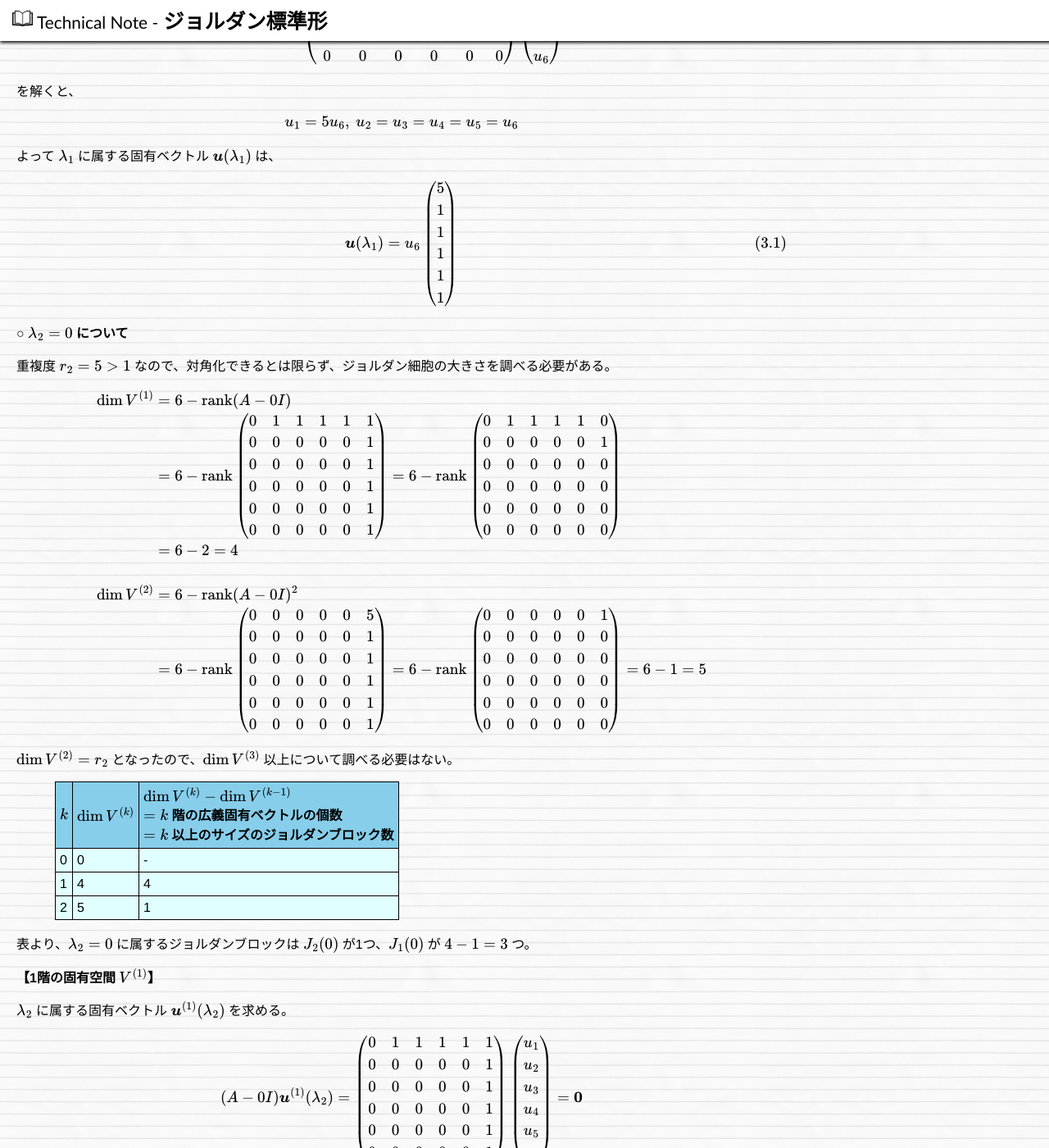
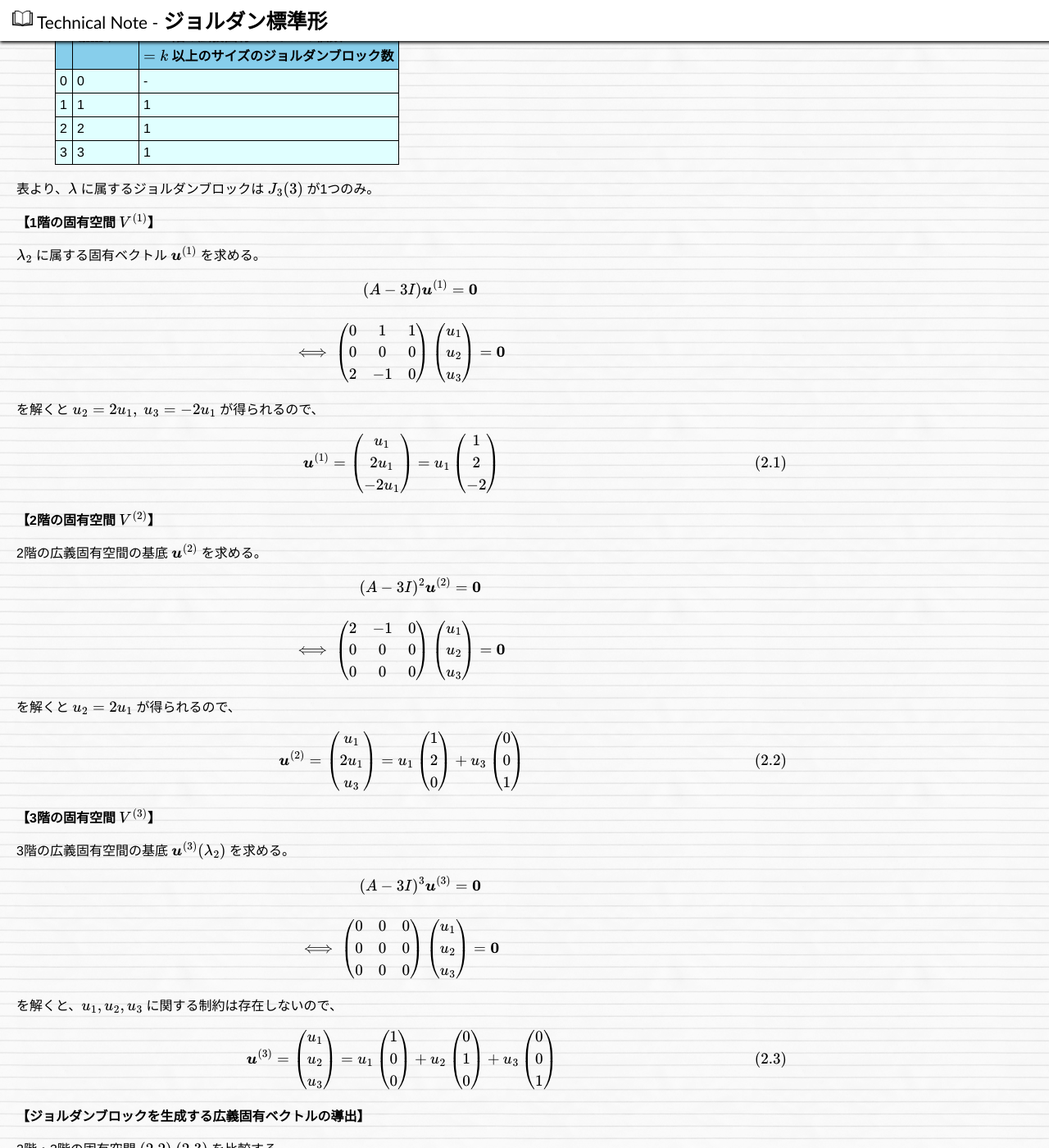
Before and after one commit to hkawabata/technical-note, a Jekyll site: the page built from docs/note/Math/matrix/jordan-normal-form.md, in a window 1280 px wide and 1400 px high, scrolled down 8820 px. Shown: the whole window at 82% size. Built offline with Jekyll 4.4.1, drawn with Linux system fonts in a browser that asks for light colours; nearby versions of some CDN libraries; our own code applies the rules of GitHub Pages for plain Markdown files; formulas are drawn with MathJax 3; some of the changed text lies outside the part shown.

Commit message:
2023/02/24 08:46 update

```diff
--- a/docs/note/Math/matrix/jordan-normal-form.md
+++ b/docs/note/Math/matrix/jordan-normal-form.md
@@ -142,22 +142,24 @@
 
 これらの定理を用いると、固有値に対応するジョルダンブロックの大きさと数を調べられる。
 
-例えば重複度 $r=14$ の固有値 $\lambda$ について、$(A-\lambda I),\ (A-\lambda I)^2,\ (A-\lambda I)^3, \cdots$ の rank から広義固有空間の次元を調べていった結果、以下の表が得られたとする。
+例えば20次正方行列 $A$ の重複度 $r=14$ の固有値 $\lambda$ について、$(A-\lambda I),\ (A-\lambda I)^2,\ (A-\lambda I)^3, \cdots$ の rank から広義固有空間の次元を調べていった結果、以下の表が得られたとする。
 
-| $k$ | $\dim V^{(k)}$ | $\dim V^{(k)}-\dim V^{(k-1)}$<br>$= k$ 階の広義固有ベクトルの個数<br>$=k$ 以上のサイズのジョルダンブロック数 |
-| :-- | :-- | :-- |
-| 0 | 0 | - |
-| 1 | 5 | 5 |
-| 2 | 9 | 4 |
-| 3 | 11 | 2 |
-| 4 | 13 | 2 |
-| 5 | 14 | 1 |
-| 6 | 14 | 0 |
-| 7 | 14 | 0 |
-| 8 | 14 | 0 |
-| $\vdots$ | $\vdots$ | $\vdots$ |
+| $k$ | $\mathrm{rank}(A-\lambda I)^k$ | $\dim V^{(k)}$ | $\dim V^{(k)}-\dim V^{(k-1)}$<br>$= k$ 階の広義固有ベクトルの個数<br>$=k$ 以上のサイズのジョルダンブロック数 |
+| :-- | :-- | :-- | :-- |
+| 0 | 20 | 0 | - |
+| 1 | 15 | 5 | 5 |
+| 2 | 11 | 9 | 4 |
+| 3 | 9 | 11 | 2 |
+| 4 | 7 | 13 | 2 |
+| 5 | 6 | 14 | 1 |
+| 6 | 6 | 14 | 0 |
+| 7 | 6 | 14 | 0 |
+| 8 | 6 | 14 | 0 |
+| $\vdots$ | $\vdots$ | $\vdots$ | $\vdots$ |
 
 （※ $k=5$ の時点で $\dim V^{(5)} = r$ となっているので、$k \ge 6$ は調べずとも明らか）
+
+固有値 $\lambda$ に対応するジョルダンブロックを求める流れは次の通り。
 
 1. サイズ5以上のブロックが1つで、サイズ6以上のブロックは存在しないから、ブロックの1つは $J_5(\lambda)$
 	1. → サイズ5以上のブロックは全て求まった
@@ -167,7 +169,7 @@
 4. サイズ2以上のブロックは4つで、そのうちサイズ3以上のものは1〜3より2つだけなので、残り2つは $J_2(\lambda),\ J_2(\lambda)$
 5. サイズ1以上のブロックは5つで、そのうちサイズ2以上のものは1〜4より4つだけなので、残り1つは $J_1(\lambda)$
 
-という流れで、固有値 $\lambda$ に対応するジョルダンブロックは $J_5(\lambda),\ J_4(\lambda),\ J_2(\lambda),\ J_2(\lambda),\ J_1(\lambda)$ だと分かる。
+以上により、求めるジョルダンブロックは $J_5(\lambda),\ J_4(\lambda),\ J_2(\lambda),\ J_2(\lambda),\ J_1(\lambda)$ だと分かる。
 これらを任意の順番で斜めに並べれば良い（他の固有値に対応するブロックと順番が入れ替わっても良い）。
 
 #### 生成行列の部分行列の求め方
@@ -238,11 +240,11 @@
 
 という流れで、固有値 $\lambda$ に対するジョルダン標準形生成行列 $P$ の部分行列
 
-- $\left(\boldsymbol{u}_1^{(1)}, \boldsymbol{u}_1^{(2)}, \boldsymbol{u}_1^{(3)}, \boldsymbol{u}_1^{(4)}, \boldsymbol{u}_1^{(5)}\right)$
-- $\left(\boldsymbol{u}_2^{(1)}, \boldsymbol{u}_2^{(2)}, \boldsymbol{u}_2^{(3)}, \boldsymbol{u}_2^{(4)}\right)$
-- $\left(\boldsymbol{u}_3^{(1)}, \boldsymbol{u}_3^{(2)}\right)$
-- $\left(\boldsymbol{u}_4^{(1)}, \boldsymbol{u}_4^{(2)}\right)$
-- $\boldsymbol{u}_5^{(1)}$
+- $P_1 = \left(\boldsymbol{u}_1^{(1)}, \boldsymbol{u}_1^{(2)}, \boldsymbol{u}_1^{(3)}, \boldsymbol{u}_1^{(4)}, \boldsymbol{u}_1^{(5)}\right)$
+- $P_2 = \left(\boldsymbol{u}_2^{(1)}, \boldsymbol{u}_2^{(2)}, \boldsymbol{u}_2^{(3)}, \boldsymbol{u}_2^{(4)}\right)$
+- $P_3 = \left(\boldsymbol{u}_3^{(1)}, \boldsymbol{u}_3^{(2)}\right)$
+- $P_4 = \left(\boldsymbol{u}_4^{(1)}, \boldsymbol{u}_4^{(2)}\right)$
+- $P_5 = \boldsymbol{u}_5^{(1)}$
 
 が求まる。
 
@@ -385,7 +387,267 @@
 \end{pmatrix}
 $$
 
-（ToDo）
+$A$ の固有多項式は
+
+$$
+\det (A-\lambda I) =
+\det
+\begin{pmatrix}
+	7-\lambda & -1 & 1 \\
+	8 & 1-\lambda & 2 \\
+	-6 & 1 & 1-\lambda
+\end{pmatrix}
+=
+-(\lambda-3)^3
+$$
+
+なので、
+- 固有値は $\lambda = 3$
+- 重複度は $r = 3$
+
+行基本変形を用いて、$\lambda_2=0$ に属する $k$ 階の広義固有空間 $V^{(k)}$ の次元を調べていく。
+
+$$
+\begin{eqnarray}
+\dim V^{(1)} &=& 3-\mathrm{rank}(A-3I)
+\\ &=&
+3-\mathrm{rank} \begin{pmatrix}
+	4 & -1 & 1 \\
+	8 & -2 & 2 \\
+	-6 & 1 & -2
+\end{pmatrix}
+=
+3-\mathrm{rank} \begin{pmatrix}
+	4 & -1 & 1 \\
+	0 & 0 & 0 \\
+	2 & -1 & 0
+\end{pmatrix}
+=
+3-\mathrm{rank} \begin{pmatrix}
+	0 & 1 & 1 \\
+	0 & 0 & 0 \\
+	2 & -1 & 0
+\end{pmatrix}
+\\ &=& 3-2 = 1
+\\
+\\
+\dim V^{(2)} &=& 3-\mathrm{rank}(A-3I)^2
+\\ &=&
+3-\mathrm{rank} \begin{pmatrix}
+	2 & -1 & 0 \\
+	4 & -2 & 0 \\
+	-4 & 2 & 0
+\end{pmatrix}
+=
+3-\mathrm{rank} \begin{pmatrix}
+	2 & -1 & 0 \\
+	0 & 0 & 0 \\
+	0 & 0 & 0
+\end{pmatrix}
+\\ &=& 3-1 = 2
+\\
+\\
+\dim V^{(3)} &=& 3-\mathrm{rank}(A-3I)^3
+\\ &=&
+3-\mathrm{rank} \begin{pmatrix}
+	0 & 0 & 0 \\
+	0 & 0 & 0 \\
+	0 & 0 & 0
+\end{pmatrix}
+\\ &=& 3-0 = 3
+\end{eqnarray}
+$$
+
+$\dim V^{(3)} = r$ となったので、$\dim V^{(4)}$ 以上について調べる必要はない。
+
+| $k$ | $\dim V^{(k)}$ | $\dim V^{(k)}-\dim V^{(k-1)}$<br>$= k$ 階の広義固有ベクトルの個数<br>$=k$ 以上のサイズのジョルダンブロック数 |
+| :-- | :-- | :-- |
+| 0 | 0 | - |
+| 1 | 1 | 1 |
+| 2 | 2 | 1 |
+| 3 | 3 | 1 |
+
+表より、$\lambda$ に属するジョルダンブロックは $J_3(3)$ が1つのみ。
+
+**【1階の固有空間 $V^{(1)}$】**
+
+$\lambda_2$ に属する固有ベクトル $\boldsymbol{u}^{(1)}$ を求める。
+
+$$
+\begin{eqnarray} &
+(A-3I) \boldsymbol{u}^{(1)} = \boldsymbol{0}
+\\ \\ \Longleftrightarrow \ &
+\begin{pmatrix}
+	0 & 1 & 1 \\
+	0 & 0 & 0 \\
+	2 & -1 & 0
+\end{pmatrix}
+\begin{pmatrix}u_1 \\ u_2 \\ u_3\end{pmatrix}
+= \boldsymbol{0}
+\end{eqnarray}
+$$
+
+を解くと $u_2 = 2u_1,\ u_3=-2u_1$ が得られるので、
+
+$$
+\boldsymbol{u}^{(1)}
+=
+\begin{pmatrix}u_1 \\ 2u_1 \\ -2u_1\end{pmatrix}
+=
+u_1 \begin{pmatrix} 1 \\ 2 \\ -2 \end{pmatrix}
+\tag{2.1}
+$$
+
+**【2階の固有空間 $V^{(2)}$】**
+
+2階の広義固有空間の基底 $\boldsymbol{u}^{(2)}$ を求める。
+
+$$
+\begin{eqnarray} &
+(A-3I)^2 \boldsymbol{u}^{(2)} = \boldsymbol{0}
+\\ \\ \Longleftrightarrow \ &
+\begin{pmatrix}
+	2 & -1 & 0 \\
+	0 & 0 & 0 \\
+	0 & 0 & 0
+\end{pmatrix}
+\begin{pmatrix}u_1 \\ u_2 \\ u_3\end{pmatrix}
+= \boldsymbol{0}
+\end{eqnarray}
+$$
+
+を解くと $u_2=2u_1$ が得られるので、
+
+$$
+\boldsymbol{u}^{(2)}
+=
+\begin{pmatrix}u_1 \\ 2u_1 \\ u_3\end{pmatrix}
+=
+u_1 \begin{pmatrix} 1 \\ 2 \\ 0 \end{pmatrix} +
+u_3 \begin{pmatrix} 0 \\ 0 \\ 1\end{pmatrix}
+\tag{2.2}
+$$
+
+
+**【3階の固有空間 $V^{(3)}$】**
+
+3階の広義固有空間の基底 $\boldsymbol{u}^{(3)}(\lambda_2)$ を求める。
+
+$$
+\begin{eqnarray} &
+(A-3I)^3 \boldsymbol{u}^{(3)} = \boldsymbol{0}
+\\ \\ \Longleftrightarrow \ &
+\begin{pmatrix}
+	0 & 0 & 0 \\
+	0 & 0 & 0 \\
+	0 & 0 & 0
+\end{pmatrix}
+\begin{pmatrix}u_1 \\ u_2 \\ u_3\end{pmatrix}
+= \boldsymbol{0}
+\end{eqnarray}
+$$
+
+を解くと、$u_1,u_2,u_3$ に関する制約は存在しないので、
+
+$$
+\boldsymbol{u}^{(3)}
+=
+\begin{pmatrix}u_1 \\ u_2 \\ u_3\end{pmatrix}
+=
+u_1 \begin{pmatrix} 1 \\ 0 \\ 0 \end{pmatrix} +
+u_2 \begin{pmatrix} 0 \\ 1 \\ 0 \end{pmatrix} +
+u_3 \begin{pmatrix} 0 \\ 0 \\ 1 \end{pmatrix}
+\tag{2.3}
+$$
+
+**【ジョルダンブロックを生成する広義固有ベクトルの導出】**
+
+2階・3階の固有空間 $(2.2)\ (2.3)$ を比較する。
+
+$\boldsymbol{u}^{(3)}$ に現れる線形独立な3つのベクトルのうち、$\boldsymbol{u}^{(2)}$ と線形独立なものを選べば、それが3階の広義固有ベクトルである。
+$\dim V^{(3)} - \dim V^{(2)} = 1$ なので1つ選ぶと、
+
+$$
+\boldsymbol{u}_1^{(3)} := (0,1,0)^T
+\tag{2.4}
+$$
+
+このベクトルに $A-3I$ を1〜2回かけると、順に2階、1階の固有ベクトルが得られる：
+
+$$
+\begin{eqnarray}
+	\boldsymbol{u}_1^{(2)}
+	:=
+	(A-3I) \boldsymbol{u}_1^{(3)}
+	=
+	(-1,-2,1)^T
+	\\
+	\boldsymbol{u}_1^{(1)}
+	:=
+	(A-3I) \boldsymbol{u}_1^{(2)}
+	=
+	(-1,-2,2)^T
+\end{eqnarray}
+\tag{2.5}
+$$
+
+これでジョルダンブロックを生成するベクトルが全て求まった。
+
+**■ ジョルダン標準形とその生成行列の導出**
+
+$\lambda$ に属するジョルダンブロックは $J_3(3)$ が1つのみなので、$A$ のジョルダン標準形は
+
+$$
+J = J_3(3)
+=
+\begin{pmatrix}
+	3 & 1 & 0 \\
+	0 & 3 & 1 \\
+	0 & 0 & 3
+\end{pmatrix}
+\tag{2.6}
+$$
+
+$(2.4)\ (2.5)$ より、ジョルダン標準形の生成行列を計算すると、
+
+$$
+\begin{eqnarray}
+	P &=& \left(
+		\boldsymbol{u}_1^{(1)},
+		\boldsymbol{u}_1^{(2)},
+		\boldsymbol{u}_1^{(3)}
+	\right)
+	\\ &=&
+	\begin{pmatrix}
+		-1 & -1 & 0 \\
+		-2 & -2 & 1 \\
+		2 & 1 & 0
+	\end{pmatrix}
+\end{eqnarray}
+\tag{2.7}
+$$
+
+掃き出し法により $P$ の逆行列を求めると、
+
+$$
+P^{-1} = \begin{pmatrix}
+	1 & 0 & 1 \\
+	-2 & 0 & -1 \\
+	-2 & 1 & 0
+\end{pmatrix}
+$$
+
+これらを用いて $P^{-1}AP$ を計算すると、
+
+$$
+P^{-1}AP = \begin{pmatrix}
+	3 & 1 & 0 \\
+	0 & 3 & 1 \\
+	0 & 0 & 3
+\end{pmatrix}
+$$
+
+となり、$J$ に一致する。
 
 
 ### 【3】6次正方行列・5重解
```
Also changed, not shown: other parts of docs/note/Math/matrix/jordan-normal-form.md (+8 -8 lines).
